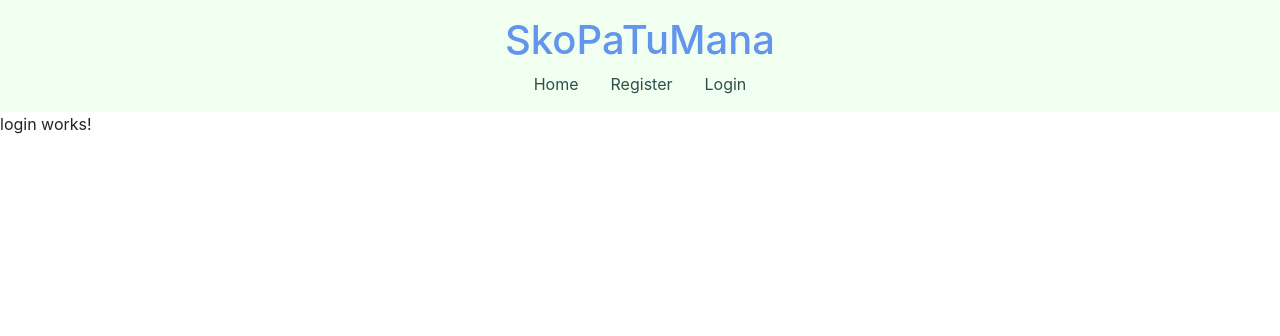
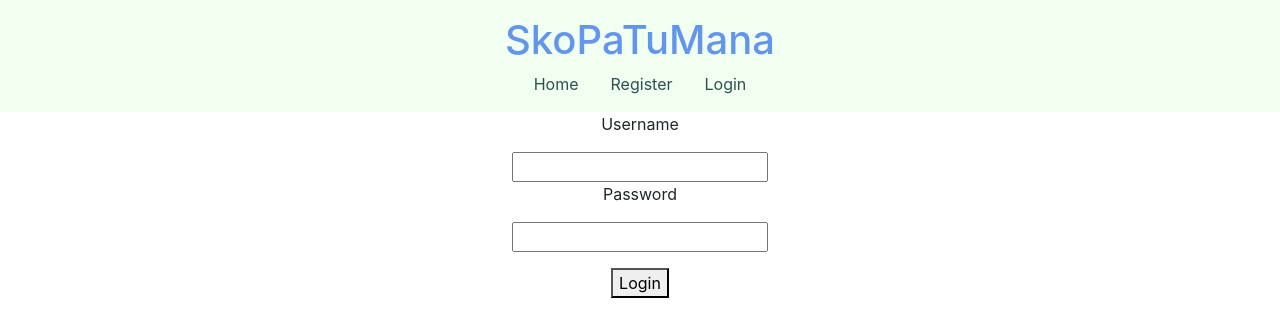
Before and after one commit to fhnaseer/SkoPaTuMana, an Angular app in the folder Frontend/: page /login in a window 1280 px wide. Shown: the top 336 px of the page. Built offline with nearby package versions, Linux system fonts and the light colour scheme.

Commit message:
Adding login page,

```diff
--- a/Frontend/src/app/authentication/login/login.component.html
+++ b/Frontend/src/app/authentication/login/login.component.html
@@ -1 +1,8 @@
-<p>login works!</p>
+<div style="text-align: center">
+    <p>Username</p>
+    <input type=text [(ngModel)]="userCredentials.username">
+    <p>Password</p>
+    <input type=text [(ngModel)]="userCredentials.password">
+    <p></p>
+    <button (click)="login()">Login</button>
+</div>
--- a/Frontend/src/app/authentication/login/login.component.ts
+++ b/Frontend/src/app/authentication/login/login.component.ts
@@ -1,4 +1,8 @@
 import { Component, OnInit } from '@angular/core';
+import { Router } from '@angular/router';
+
+import { UserCredentials } from 'src/app/models/authentication';
+import { AuthenticationService } from 'src/app/services/authentication.service';
 
 @Component({
   selector: 'app-login',
@@ -7,9 +11,24 @@ import { Component, OnInit } from '@angular/core';
 })
 export class LoginComponent implements OnInit {
 
-  constructor() { }
+  userCredentials: UserCredentials;
+
+  constructor(private authenticationService: AuthenticationService, private router: Router) { }
 
   ngOnInit() {
+    this.userCredentials = {
+      username: '',
+      password: ''
+    }
   }
 
+  login() {
+    this.authenticationService.login(this.userCredentials).then(res => {
+      if (res.status != 200) {
+        this.userCredentials.username = res.message;
+      } else {
+        this.router.navigate(['/']);
+      }
+    })
+  }
 }
--- a/Frontend/src/app/authentication/register/register.component.html
+++ b/Frontend/src/app/authentication/register/register.component.html
@@ -1,8 +1,8 @@
 <div style="text-align: center">
     <p>Username</p>
-    <input type=text [(ngModel)]="username">
+    <input type=text [(ngModel)]="userCredentials.username">
     <p>Password</p>
-    <input type=text [(ngModel)]="password">
+    <input type=text [(ngModel)]="userCredentials.password">
     <p></p>
     <button (click)="register()">Register</button>
 </div>
--- a/Frontend/src/app/authentication/register/register.component.ts
+++ b/Frontend/src/app/authentication/register/register.component.ts
@@ -17,19 +17,16 @@ export class RegisterComponent implements OnInit {
   constructor(private authenticationService: AuthenticationService, private router: Router) { }
 
   ngOnInit() {
+    this.userCredentials = {
+      username: '',
+      password: ''
+    }
   }
 
-  username = '';
-  password = ''
-
   register() {
-    this.userCredentials = {
-      username: this.username,
-      password: this.password
-    }
     this.authenticationService.register(this.userCredentials).then(res => {
       if (res.status != 200) {
-        this.username = res.message;
+        this.userCredentials.username = res.message;
       } else {
         this.router.navigate(['/']);
       }
--- a/Frontend/src/app/services/authentication.service.ts
+++ b/Frontend/src/app/services/authentication.service.ts
@@ -12,8 +12,16 @@ export class AuthenticationService extends BaseService {
 
     authenticationBaseUrl = this.backendUrl + 'authentication/';
 
+    private getUrl(childUrl) {
+        return this.authenticationBaseUrl + childUrl;
+    }
+
     private getRegisterUrl() {
-        return this.authenticationBaseUrl + 'register';
+        return this.getUrl('register');
+    }
+
+    private getLoginUrl() {
+        return this.getUrl('login');
     }
 
     async register(userCredentials: UserCredentials): Promise<StatusResponse> {
@@ -26,4 +34,15 @@ export class AuthenticationService extends BaseService {
             return err.error;
         }
     }
+
+    async login(userCredentials: UserCredentials): Promise<StatusResponse> {
+        try {
+            const res = await this.http.post<StatusResponse>(this.getLoginUrl(), userCredentials)
+                .toPromise();
+            return res;
+        }
+        catch (err) {
+            return err.error;
+        }
+    }
 }
--- a/Frontend/src/app/services/base.service.ts
+++ b/Frontend/src/app/services/base.service.ts
@@ -12,6 +12,8 @@ export abstract class BaseService {
 
     constructor(http: HttpClient) { }
 
+
+
     protected handleError(error: any): Promise<any> {
         // console.error('An error occurred', error);
         return Promise.reject(error.message || error);
```
Also changed, not shown: 1 other file (tests, documents, lock files or other folders).
